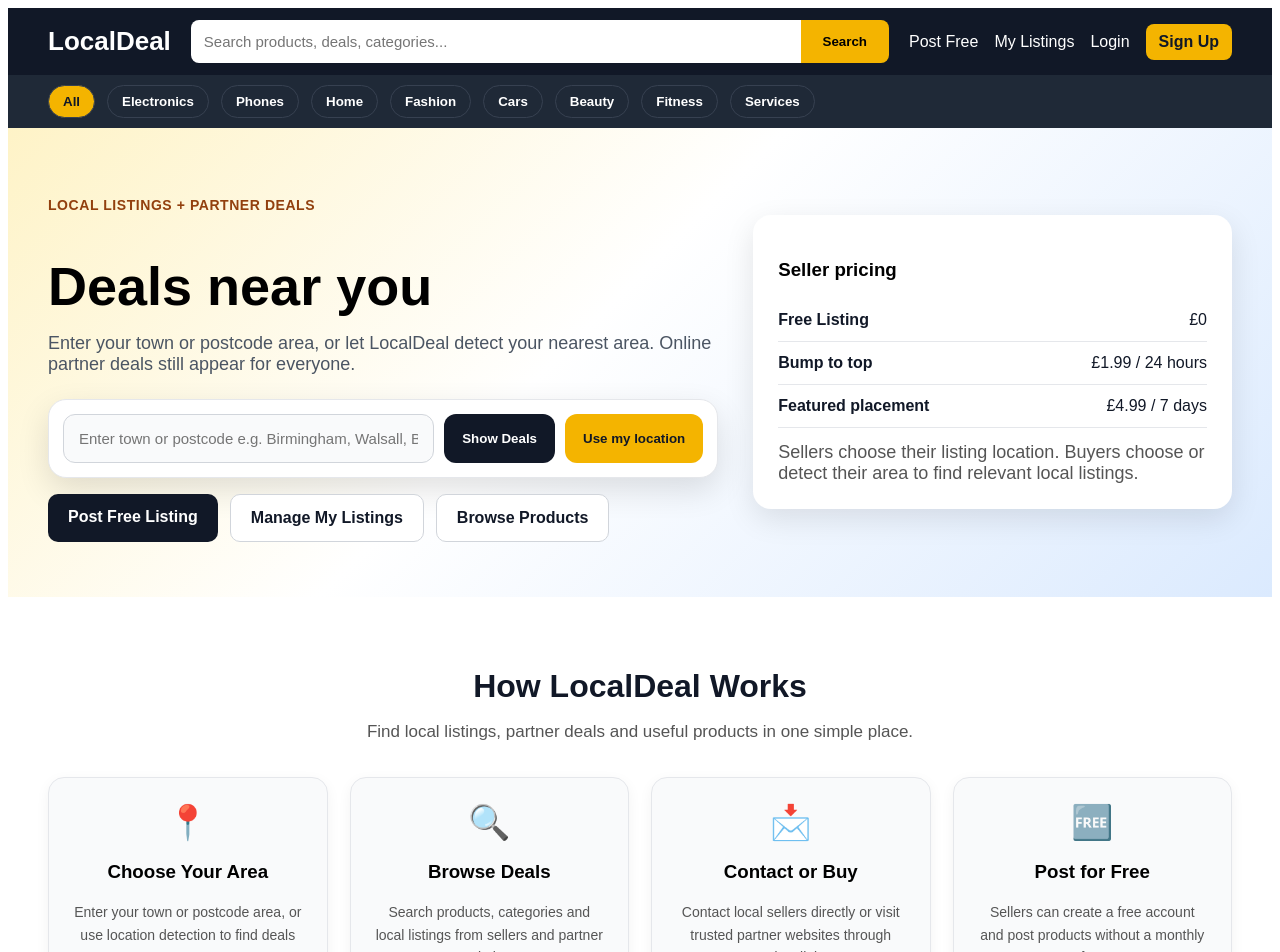
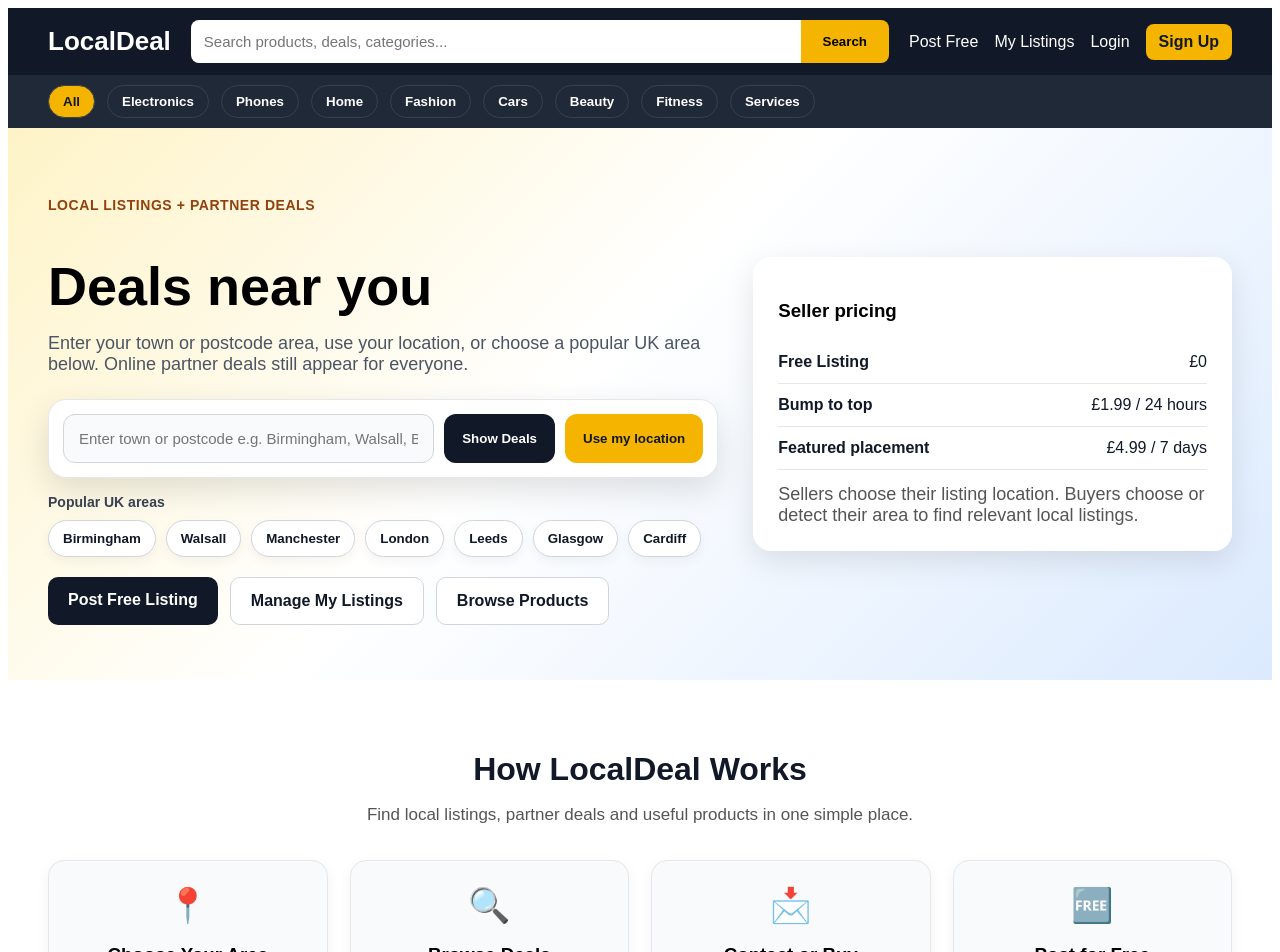
Before and after one commit to MisTrifler/Create-a-new-repository, a Next.js app: page / in a window 1280 px wide. Shown: the top 952 px of the page. Built offline with nearby package versions, Linux system fonts and the light colour scheme; no server answers; the database is empty.

Commit message:
Update index.js

```diff
--- a/pages/index.js
+++ b/pages/index.js
@@ -25,6 +25,16 @@
   const [boostingProductId, setBoostingProductId] = useState(null);
   const [detectingLocation, setDetectingLocation] = useState(false);
 
+  const popularAreas = [
+    "Birmingham",
+    "Walsall",
+    "Manchester",
+    "London",
+    "Leeds",
+    "Glasgow",
+    "Cardiff"
+  ];
+
   useEffect(() => {
     checkUser();
     fetchProducts();
@@ -66,7 +76,8 @@
 
     const keywords = [cleaned];
 
-    const westMidlandsAreas = [
+    const areaGroups = {
+      "west midlands": [
         "birmingham",
         "walsall",
         "west bromwich",
@@ -77,15 +88,42 @@
         "sandwell",
         "coventry",
         "west midlands"
-    ];
-
-    const isWestMidlands = westMidlandsAreas.some((area) =>
-      cleaned.includes(area)
-    );
-
-    if (isWestMidlands) {
-      keywords.push(...westMidlandsAreas);
-    }
+      ],
+      manchester: [
+        "manchester",
+        "greater manchester",
+        "salford",
+        "stockport",
+        "bolton",
+        "oldham",
+        "rochdale",
+        "bury",
+        "trafford"
+      ],
+      london: [
+        "london",
+        "greater london",
+        "westminster",
+        "camden",
+        "hackney",
+        "croydon",
+        "greenwich",
+        "ealing",
+        "barking",
+        "waltham forest"
+      ],
+      leeds: ["leeds", "west yorkshire", "bradford", "wakefield", "huddersfield"],
+      glasgow: ["glasgow", "glasgow city", "paisley", "east kilbride"],
+      cardiff: ["cardiff", "newport", "caerphilly", "vale of glamorgan"]
+    };
+
+    Object.values(areaGroups).forEach((group) => {
+      const matched = group.some((area) => cleaned.includes(area));
+
+      if (matched) {
+        keywords.push(...group);
+      }
+    });
 
     return [...new Set(keywords)];
   }
@@ -153,6 +191,18 @@
     setBuyerLocation("");
     setLocationInput("");
     localStorage.removeItem("localdeal_location");
+  }
+
+  function choosePopularArea(area) {
+    const cleaned = cleanLocationText(area);
+
+    setBuyerLocation(cleaned);
+    setLocationInput(cleaned);
+    localStorage.setItem("localdeal_location", cleaned);
+
+    document.getElementById("products-section")?.scrollIntoView({
+      behavior: "smooth"
+    });
   }
 
   async function useMyLocation() {
@@ -419,8 +469,9 @@
               <h1>{pageTitle}</h1>
 
               <p>
-                Enter your town or postcode area, or let LocalDeal detect your
-                nearest area. Online partner deals still appear for everyone.
+                Enter your town or postcode area, use your location, or choose a
+                popular UK area below. Online partner deals still appear for
+                everyone.
               </p>
 
               <div className="locationBox">
@@ -452,6 +503,27 @@
                 </p>
               )}
 
+              <div className="popularAreasBox">
+                <p>Popular UK areas</p>
+
+                <div className="popularAreaButtons">
+                  {popularAreas.map((area) => (
+                    <button
+                      key={area}
+                      onClick={() => choosePopularArea(area)}
+                      className={
+                        normaliseLocation(buyerLocation) ===
+                        normaliseLocation(area)
+                          ? "areaButton activeArea"
+                          : "areaButton"
+                      }
+                    >
+                      {area}
+                    </button>
+                  ))}
+                </div>
+              </div>
+
               <div className="heroButtons">
                 <a href="/post-product" className="primaryButton">
                   Post Free Listing
@@ -507,8 +579,8 @@
                 <div className="howIcon">📍</div>
                 <h3>Choose Your Area</h3>
                 <p>
-                  Enter your town or postcode area, or use location detection to
-                  find deals near you.
+                  Enter your town or postcode area, pick a popular UK city, or
+                  use location detection to find deals near you.
                 </p>
               </div>
 
@@ -581,8 +653,8 @@
             <div className="emptyResults">
               <h3>No local listings found yet.</h3>
               <p>
-                Try another town/postcode, clear your location filter, or post
-                the first product in your area.
+                Try another town/postcode, choose another popular area, clear
+                your location filter, or post the first product in your area.
               </p>
               <button onClick={clearLocation}>Clear location filter</button>
             </div>
@@ -986,6 +1058,46 @@
           cursor: pointer;
         }
 
+        .popularAreasBox {
+          margin: 16px 0 20px;
+        }
+
+        .popularAreasBox p {
+          margin: 0 0 10px !important;
+          font-size: 14px !important;
+          color: #374151 !important;
+          font-weight: 800;
+        }
+
+        .popularAreaButtons {
+          display: flex;
+          flex-wrap: wrap;
+          gap: 10px;
+        }
+
+        .areaButton {
+          background: white;
+          border: 1px solid #d1d5db;
+          color: #111827;
+          padding: 10px 14px;
+          border-radius: 999px;
+          cursor: pointer;
+          font-weight: 800;
+          box-shadow: 0 4px 12px rgba(0, 0, 0, 0.05);
+        }
+
+        .areaButton:hover {
+          background: #f4b400;
+          border-color: #f4b400;
+          color: #111827;
+        }
+
+        .activeArea {
+          background: #111827;
+          color: white;
+          border-color: #111827;
+        }
+
         .heroButtons {
           display: flex;
           gap: 12px;
@@ -1412,6 +1524,16 @@
             padding: 10px;
           }
 
+          .popularAreaButtons {
+            display: grid;
+            grid-template-columns: 1fr 1fr;
+            gap: 8px;
+          }
+
+          .areaButton {
+            width: 100%;
+          }
+
           .heroButtons {
             flex-direction: column;
           }
```
Lines whose indentation alone changed are shown as unchanged.
